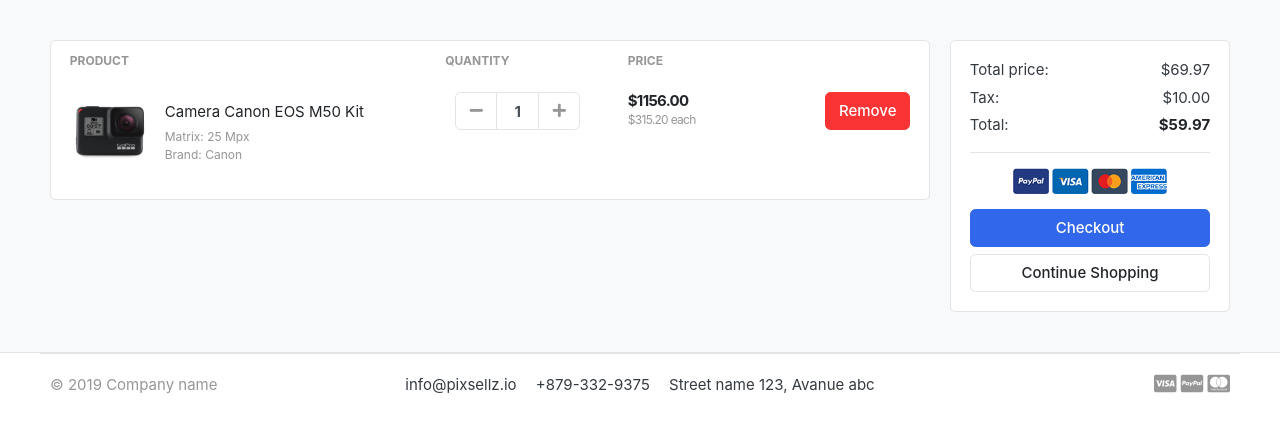
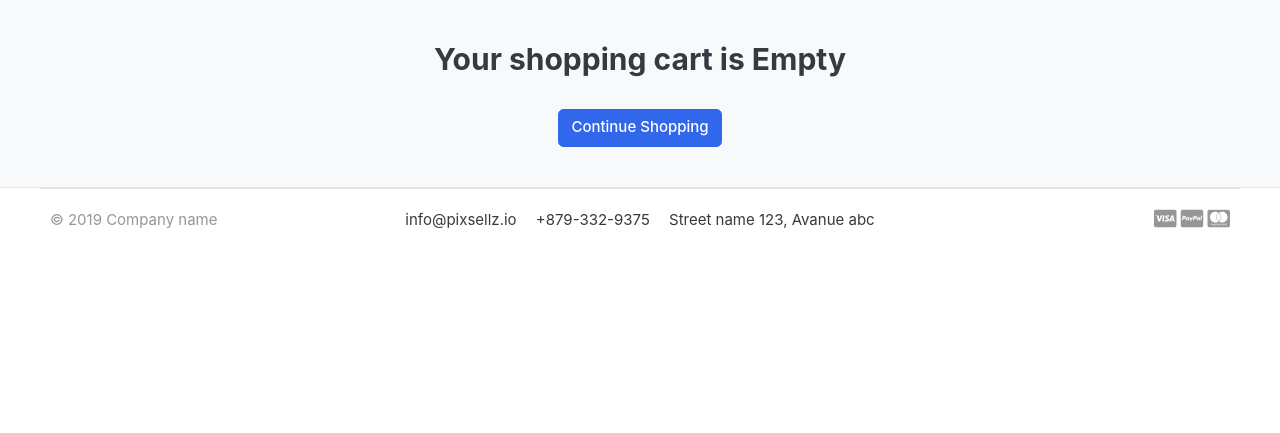
Before and after one commit to thuongitcp/greatekart-django, a Django app: page /cart/ in a window 1280 px wide. Shown: the part 118-551 px from the top of the page. Run offline with Django 5.2, Linux system fonts and the light colour scheme; tables that the repository leaves empty hold one stand-in row (values such as "Sample post"); some libraries are stand-ins or nearby versions; some web fonts are replaced.

Commit message:
store and carts functionality

```diff
--- /dev/null
+++ b/carts/context_processors.py
@@ -0,0 +1,19 @@
+from carts.views import _cart_id
+from .models import Cart, CartItem
+
+def counter(request):
+    cart_count = 0
+    if 'admin' in request.path:
+        return {
+
+        }
+    else:
+        try:
+            cart = Cart.objects.filter(cart_id=_cart_id(request))
+            cart_items = CartItem.objects.all().filter(cart=cart[:1])
+
+            for cart_item in cart_items:
+                cart_count += cart_item.quantity
+        except Cart.DoesNotExist:
+            cart_count = 0
+    return dict(cart_count=cart_count)
--- a/carts/urls.py
+++ b/carts/urls.py
@@ -2,5 +2,9 @@
 from django.urls import path
 
 urlpatterns = [
-    path('', views.cart, name='cart')
+    path('', views.cart, name='cart'),
+    path('add_cart/<int:product_id>', views.add_cart, name='add_cart' ),
+    path('remove_cart/<int:product_id>/<int:cart_item_id>/', views.remove_cart, name='remove_cart'),
+    path('remove_cart_item/<int:product_id>/<int:cart_item_id>/', views.remove_cart_item, name='remove_cart_item' ),
+
 ]
--- a/carts/views.py
+++ b/carts/views.py
@@ -1,5 +1,130 @@
-from django.shortcuts import render
+from django.shortcuts import get_object_or_404, redirect, render
+from store.models import Product, Variation
+from .models import Cart, CartItem
+from django.http import HttpResponse
+from django.core.exceptions import ObjectDoesNotExist
+# Create your views here.
 
-# Create your views here.
-def cart(request):
-    return render(request, 'store/cart.html')
+def _cart_id(request):
+    cart = request.session.session_key
+    if not cart:
+        cart = request.session.create()
+    return cart
+
+
+def add_cart(request, product_id):
+    product = Product.objects.get(id=product_id) # get the productfor
+    product_variation = []
+    if request.method == 'POST':
+        for item in request.POST:
+            key = item
+            value = request.POST[key]
+
+            try:
+                variation = Variation.objects.get(product=product, variation_category__iexact=key, variation_value__iexact=value)
+                product_variation.append(variation)
+            except:
+                pass
+
+
+    try:
+        cart = Cart.objects.get(cart_id=_cart_id(request)) # get the cart using the cart_id present in the session
+    except Cart.DoesNotExist:
+        cart = Cart.objects.create(
+            cart_id = _cart_id(request)
+        )
+    cart.save()
+
+
+    is_cart_item_exists = CartItem.objects.filter(product=product, cart=cart).exists()
+    if is_cart_item_exists:
+        cart_item = CartItem.objects.filter(product=product, cart=cart)
+        # existing_variations -> database
+        # current variation  -> product_variation
+        # item_id  -> database
+        ex_var_list = []
+        id = []
+        for item in cart_item:
+            existing_variation = item.variations.all()
+            ex_var_list.append(list(existing_variation))
+            id.append(item.id)
+        print(ex_var_list)
+
+        if product_variation in ex_var_list:
+            # increase the cart item quantity
+            index = ex_var_list.index(product_variation)
+            item_id = id[index]
+            item = CartItem.objects.get(product=product, id=item_id)
+            item.quantity += 1
+            item.save()
+        else:
+            # create a new cart item
+            item = CartItem.objects.create(
+                product = product,
+                quantity = 1,
+                cart = cart,
+                )
+            if len(product_variation) > 0:
+                item.variations.clear()
+                item.variations.add(*product_variation)
+            item.save()
+    else:
+        cart_item = CartItem.objects.create(
+            product = product,
+            quantity = 1,
+            cart = cart,
+        )
+        if len(product_variation) > 0:
+            cart_item.variations.clear()
+            cart_item.variations.add(*product_variation)
+        cart_item.save()
+    return redirect('cart')
+
+
+def remove_cart(request, product_id, cart_item_id):
+    cart = Cart.objects.get(cart_id=_cart_id(request))
+    product=get_object_or_404(Product, id=product_id)
+    try:
+        cart_item = CartItem.objects.get(product=product, cart=cart, id=cart_item_id)
+        if cart_item.quantity > 1:
+            cart_item.quantity -= 1
+            cart_item.save()
+        else:
+            cart_item.delete()
+    except:
+        pass
+    return redirect('cart')
+
+def remove_cart_item(request, product_id, cart_item_id):
+    cart = Cart.objects.get(cart_id=_cart_id(request))
+    product = get_object_or_404(Product, id=product_id)
+    try:
+        cart_item = CartItem.objects.get(product=product, cart=cart, id=cart_item_id)
+        cart_item.delete()
+    except:
+        pass
+    return redirect('cart')
+
+def cart(request, total=0, quantity=0, cart_items=None):
+    tax = 0
+    grandTotal = 0
+    try:
+        cart = Cart.objects.get(cart_id=_cart_id(request))
+        cart_items = CartItem.objects.filter(cart=cart, is_active=True)
+        for cart_item in cart_items:
+            total += (cart_item.product.price*cart_item.quantity)
+            quantity += cart_item.quantity
+        tax = (2 * total)/100
+        grandTotal = total + tax
+    except ObjectDoesNotExist:
+        pass # just ignore
+
+    context = {
+            'total': total,
+            'quantity': quantity,
+            'cart_items': cart_items,
+            'tax': tax,
+            'grandTotal': grandTotal,
+        }
+
+    return render(request, 'store/cart.html', context)
--- a/greatkart/settings.py
+++ b/greatkart/settings.py
@@ -67,6 +67,7 @@
                 'django.contrib.auth.context_processors.auth',
                 'django.contrib.messages.context_processors.messages',
                 'category.context_processors.menu_links',
+                'carts.context_processors.counter',
             ],
         },
     },
--- a/store/urls.py
+++ b/store/urls.py
@@ -4,7 +4,8 @@
 urlpatterns = [
     path('', views.store, name='store'),
     # Views products by category
-    path('<slug:category_slug>/', views.store, name='products_by_category'),
+    path('category/<slug:category_slug>/', views.store, name='products_by_category'),
     # Views product details
-    path('<slug:category_slug>/<slug:product_slug>/', views.product_detail, name='product_detail'),
+    path('category/<slug:category_slug>/<slug:product_slug>/', views.product_detail, name='product_detail'),
+    path('search/', views.search, name='search'),
 ]
--- a/templates/includes/navbar.html
+++ b/templates/includes/navbar.html
@@ -46,9 +46,9 @@
         </div> <!-- col.// -->
         <a href="{% url 'store' %}" class="btn btn-outline-primary">Store</a>
         <div class="col-lg  col-md-6 col-sm-12 col">
-            <form action="#" class="search">
+            <form action="{% url 'search' %}" class="search" method='GET'>
                 <div class="input-group w-100">
-                    <input type="text" class="form-control" style="width:60%;" placeholder="Search">
+                    <input type="text" class="form-control" style="width:60%;" placeholder="Search" name="keyword">
 
                     <div class="input-group-append">
                       <button class="btn btn-primary" type="submit">
@@ -67,9 +67,9 @@
                                 <a href="./register.html"> Register</a>
                             </div>
                         </div>
-                        <a href="./cart.html" class="widget-header pl-3 ml-3">
+                        <a href="{% url 'cart' %}" class="widget-header pl-3 ml-3">
                             <div class="icon icon-sm rounded-circle border"><i class="fa fa-shopping-cart"></i></div>
-                            <span class="badge badge-pill badge-danger notify">0</span>
+                            <span class="badge badge-pill badge-danger notify">{{ cart_count }}</span>
                         </a>
                     </div> <!-- widgets-wrap.// -->
                 </div> <!-- col.// -->
--- a/templates/store/cart.html
+++ b/templates/store/cart.html
@@ -6,7 +6,13 @@
     <div class="container">
 
     <!-- ============================ COMPONENT 1 ================================= -->
-
+    {% if not cart_items %}
+        <h2 class="text-center">Your shopping cart is Empty</h2>
+        <br>
+        <div class="text-center">
+            <a href="{% url 'store' %}" class="btn btn-primary">Continue Shopping</a>
+        </div>
+    {% else %}
         <div class="row">
             <aside class="col-lg-9">
         <div class="card">
@@ -20,13 +26,22 @@
         </tr>
         </thead>
         <tbody>
+
+        {% for cart_item in cart_items %}
         <tr>
             <td>
                 <figure class="itemside align-items-center">
-                <div class="aside"><img src="{% static './images/items/11.jpg' %}" class="img-sm"></div>
+                    <div class="aside"><img src="{{ cart_item.product.images.url }}" class="img-sm"></div>
                     <figcaption class="info">
-                    <a href="#" class="title text-dark">Camera Canon EOS M50 Kit</a>
-                    <p class="text-muted small">Matrix: 25 Mpx <br> Brand: Canon</p>
+                        <a href="{{ cart_item.product.get_url }}" class="title text-dark">{{cart_item.product.product_name}}</a>
+                        <p class="text-muted small">
+                            {% if cart_item.variations.all %}
+                                {% for item in cart_item.variations.all %}
+                                    {{ item.variation_category | capfirst }} : {{ item.variation_value | capfirst }}
+                                    <br>
+                                {% endfor %}
+                            {% endif %}
+                        </p>
                     </figcaption>
                 </figure>
             </td>
@@ -35,25 +50,33 @@
                             <div class="col">
                                 <div class="input-group input-spinner">
                                     <div class="input-group-prepend">
-                                <button class="btn btn-light" type="button" id="button-plus"> <i class="fa fa-minus"></i> </button>
+                                    <a href="{% url 'remove_cart' cart_item.product.id cart_item.id %}" class="btn btn-light" type="button" id="button-plus"> <i class="fa fa-minus"></i> </a>
                                     </div>
-                                <input type="text" class="form-control"  value="1">
+                                    <input type="text" class="form-control"  value="{{ cart_item.quantity }}">
                                     <div class="input-group-append">
-                                <button class="btn btn-light" type="button" id="button-minus"> <i class="fa fa-plus"></i> </button>
+                                        <form action="{% url 'add_cart' cart_item.product.id %}" method="POST">
+                                            {% csrf_token %}
+                                            {% for item in cart_item.variations.all %}
+                                                <input type="hidden" name={{ item.variation_category | lower }} value={{ item.variation_value | capfirst }}>
+                                            {% endfor %}
+                                            <button class="btn btn-light" type="submit" id="button-minus"> <i class="fa fa-plus"></i> </button>
+
+                                        </form>
                                     </div>
                                 </div> <!-- input-group.// -->
                             </div> <!-- col.// -->
             </td>
             <td>
                 <div class="price-wrap">
-                <var class="price">$1156.00</var>
-                <small class="text-muted"> $315.20 each </small>
+                    <var class="price">$ {{ cart_item.sub_total }}</var>
+                    <small class="text-muted"> $ {{ cart_item.product.price}} each </small>
                 </div> <!-- price-wrap .// -->
             </td>
             <td class="text-right">
-        <a href="" class="btn btn-danger"> Remove</a>
+            <a href="{% url 'remove_cart_item' cart_item.product.id cart_item.id %}" onclick="return confirm('Are you sure you want to delete this item ?')" class="btn btn-danger"> Remove</a>
             </td>
         </tr>
+        {% endfor %}
         </tbody>
         </table>
         </div> <!-- card.// -->
@@ -65,22 +88,22 @@
                 <div class="card-body">
                     <dl class="dlist-align">
                     <dt>Total price:</dt>
-                  <dd class="text-right">$69.97</dd>
+                    <dd class="text-right">$ {{ total }}</dd>
                     </dl>
                     <dl class="dlist-align">
                     <dt>Tax:</dt>
-                  <dd class="text-right"> $10.00</dd>
+                    <dd class="text-right">     $ {{ tax }}</dd>
                     </dl>
                     <dl class="dlist-align">
-                  <dt>Total:</dt>
-                  <dd class="text-right text-dark b"><strong>$59.97</strong></dd>
+                    <dt>Grand total:</dt>
+                    <dd class="text-right text-dark b"><strong>$ {{ grandTotal }}</strong></dd>
                     </dl>
                     <hr>
                     <p class="text-center mb-3">
                         <img src="{% static './images/misc/payments.png' %}" height="26">
                     </p>
                     <a href="./place-order.html" class="btn btn-primary btn-block"> Checkout </a>
-                <a href="./store.html" class="btn btn-light btn-block">Continue Shopping</a>
+                    <a href="{% url 'store' %}" class="btn btn-light btn-block">Continue Shopping</a>
                 </div> <!-- card-body.// -->
                 </div> <!-- card.// -->
 
@@ -88,6 +111,7 @@
 
 
         </div> <!-- row.// -->
+    {% endif %}
     <!-- ============================ COMPONENT 1 END .// ================================= -->
 
     </div> <!-- container .//  -->
```
Also changed, not shown: carts/admin.py (+9 -2 lines), carts/models.py (+8 -4 lines), store/admin.py (+6 -1 lines), store/models.py (+24 -0 lines), store/views.py (+29 -3 lines), templates/store/product_detail.html (+21 -30 lines), templates/store/store.html (+31 -5 lines), carts/migrations/0002_cartitem_variations.py (added), carts/migrations/0003_alter_cartitem_cart.py (added), greatkart/static/images/banners/cover.jpg (renamed from static/images/banners/cover.jpg), static/images/banners/1.jpg (deleted), store/migrations/0002_variation.py (added). Lines whose indentation alone changed are shown as unchanged.
